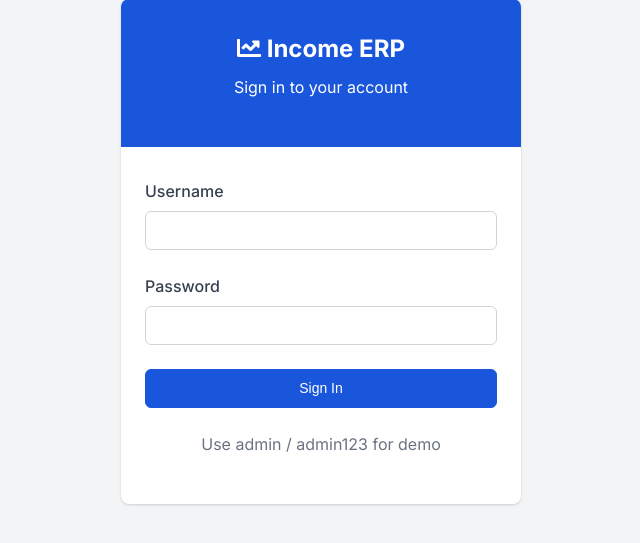
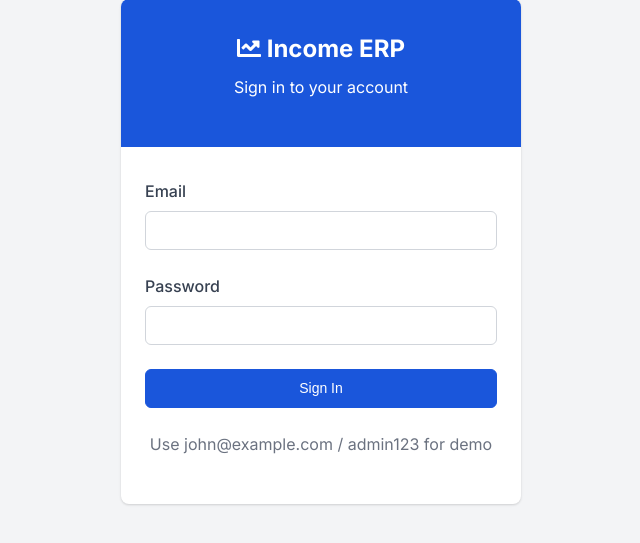
Before and after one commit to opetoks/remittance-nexus-system, a PHP site: page /income_erp/login.php in a window 1280 px wide. Shown: the part 149-692 px from the top of the page, without its empty margins (319-959 px from the left). Run offline with PHP 8.4, Linux system fonts and the light colour scheme.

Commit message:
Refactor: Login with email instead of username
Update the login functionality to use email for authentication instead of username.

```diff
--- a/login.php
+++ b/login.php
@@ -1,4 +1,3 @@
-
 <?php
 require_once 'config/config.php';
 require_once 'config/Database.php';
@@ -11,19 +10,19 @@ if(isLoggedIn()) {
 }
 
 // Initialize variables
-$username = '';
+$email = '';
 $password = '';
-$username_err = '';
+$email_err = '';
 $password_err = '';
 $login_err = '';
 
 // Process form data when form is submitted
 if($_SERVER['REQUEST_METHOD'] == 'POST') {
-    // Check if username is empty
-    if(empty(trim($_POST['username']))) {
-        $username_err = 'Please enter username.';
+    // Check if email is empty
+    if(empty(trim($_POST['email']))) {
+        $email_err = 'Please enter email.';
     } else {
-        $username = trim($_POST['username']);
+        $email = trim($_POST['email']);
     }
 
     // Check if password is empty
@@ -34,12 +33,12 @@ if($_SERVER['REQUEST_METHOD'] == 'POST') {
     }
 
     // Validate credentials
-    if(empty($username_err) && empty($password_err)) {
+    if(empty($email_err) && empty($password_err)) {
         // Create user object
         $user = new User();
 
         // Attempt to login
-        $loggedInUser = $user->login($username, $password);
+        $loggedInUser = $user->login($email, $password);
 
         if($loggedInUser) {
             // Password is correct, start a new session
@@ -55,7 +54,7 @@ if($_SERVER['REQUEST_METHOD'] == 'POST') {
             redirect('index.php');
         } else {
             // Display an error message if password is not valid
-            $login_err = 'Invalid username or password.';
+            $login_err = 'Invalid email or password.';
         }
     }
 }
@@ -86,10 +85,10 @@ if($_SERVER['REQUEST_METHOD'] == 'POST') {
 
                 <form action="<?php echo $_SERVER['PHP_SELF']; ?>" method="post">
                     <div class="form-group">
-                        <label for="username" class="form-label">Username</label>
-                        <input type="text" name="username" id="username" class="form-control <?php echo (!empty($username_err)) ? 'is-invalid' : ''; ?>" value="<?php echo $username; ?>">
-                        <?php if(!empty($username_err)) : ?>
-                            <div class="form-text text-danger"><?php echo $username_err; ?></div>
+                        <label for="email" class="form-label">Email</label>
+                        <input type="email" name="email" id="email" class="form-control <?php echo (!empty($email_err)) ? 'is-invalid' : ''; ?>" value="<?php echo $email; ?>">
+                        <?php if(!empty($email_err)) : ?>
+                            <div class="form-text text-danger"><?php echo $email_err; ?></div>
                         <?php endif; ?>
                     </div>
 
@@ -107,7 +106,7 @@ if($_SERVER['REQUEST_METHOD'] == 'POST') {
                 </form>
 
                 <div class="mt-3 text-center">
-                    <p class="text-muted">Use admin / admin123 for demo</p>
+                    <p class="text-muted">Use john@example.com / admin123 for demo</p>
                 </div>
             </div>
         </div>
--- a/models/User.php
+++ b/models/User.php
@@ -34,12 +34,12 @@ class User {
     }
 
     // Login user
-    public function login($username, $password) {
+    public function login($email, $password) {
         // Prepare query
-        $this->db->query('SELECT * FROM users WHERE username = :username AND status = "active"');
+        $this->db->query('SELECT * FROM users WHERE email = :email AND status = "active"');
 
         // Bind value
-        $this->db->bind(':username', $username);
+        $this->db->bind(':email', $email);
 
         // Get single record
         $user = $this->db->single();
```
